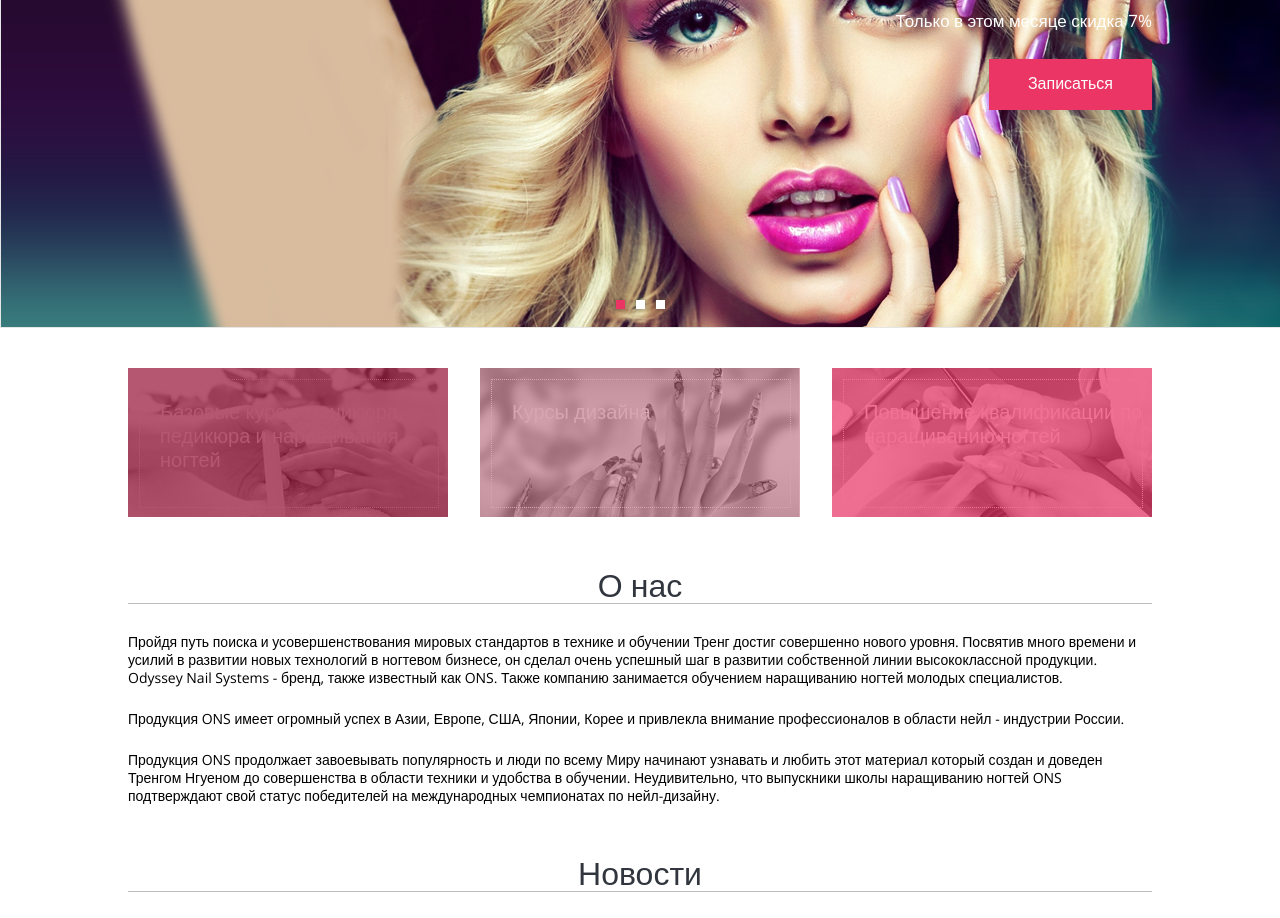
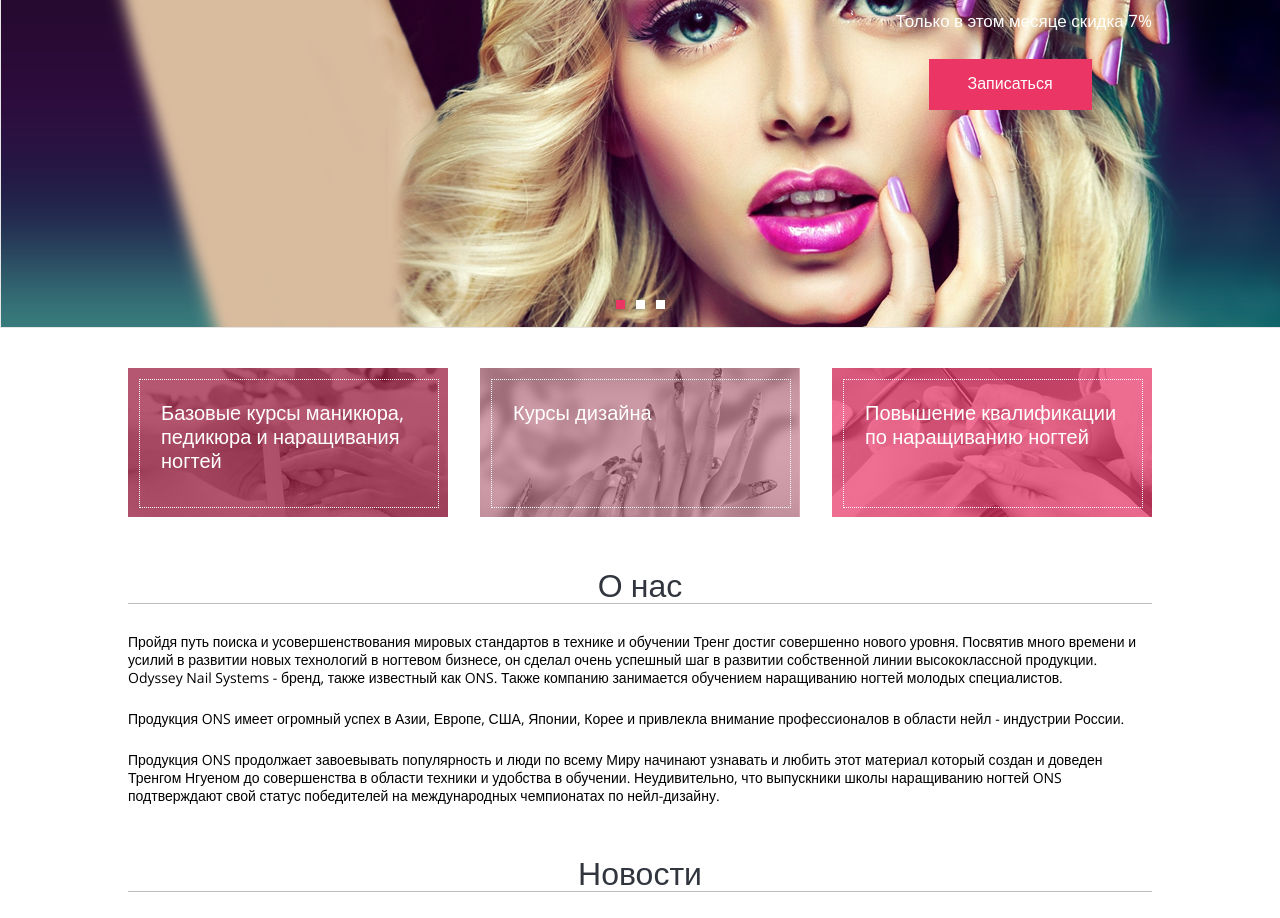
Before and after one commit to Mikhnova-Tetiana/nailsprof, a plain HTML site: page index.html in a window 1280 px wide. Shown: the part 377-1295 px from the top of the page. Drawn offline with nearby package versions, Linux system fonts and the light colour scheme.

Commit message:
commit_2

```diff
--- a/index.html
+++ b/index.html
@@ -11,8 +11,8 @@
       <header>
         <div class="contacts">
           <div class="phones">
-            <p>8 (965) 266-0-266</p>
-            <p>8 (495) 665-32-62</p>
+            <a href="tel:8 (965) 266-0-266">8 (965) 266-0-266</a>
+            <a href="tel:8 (495) 665-32-62">8 (495) 665-32-62</a>
             <span>Обратный звонок</span>
           </div>
           <div class="logo">
@@ -53,10 +53,12 @@
     </div>
     <div class="slider">
       <div class="wrapper">
+        <div class="title_wrapper">
           <h2>Новые курсы</h2>
           <h3>по наращиванию ногтей</h3>
           <h4>Только в этом месяце скидка 7%</h4>
-        <a class="button" href="#">Записаться</a>
+          <div class="button"><a href="#">Записаться</a></div>
+        </div>
         <ul>
           <li><a class="active" href="#"></a></li>
           <li><a href="#"></a></li>
@@ -66,14 +68,26 @@
     </div>
     <main>
       <div class="main_content">
-        <div class="main_item_1 main_item">
+        <div class="content content_1">
+          <div class="main_item main_item_1">
+            <div class="main_border">
               <h3>Базовые курсы маникюра, педикюра и наращивания ногтей</h3>
             </div>
-        <div class="main_item_2 main_item">
+          </div>
+        </div>
+        <div class="content content_2">
+          <div class="main_item main_item_2">
+            <div class="main_border">
               <h3>Курсы дизайна</h3>
             </div>
-        <div class="main_item_3 main_item">
+          </div>
+        </div>
+        <div class="content content_3">
+          <div class="main_item main_item_3">
+            <div class="main_border">
               <h3>Повышение квалификации по наращиванию ногтей</h3>
+            </div>
+          </div>
         </div>
       </div>
       <h4>О нас</h4>
@@ -141,8 +155,8 @@
         </div>
         <div class="contacts">
           <div class="phones">
-            <p>8 (965) 266-0-266</p>
-            <p>8 (495) 665-32-62</p>
+            <a href="tel:8 (965) 266-0-266">8 (965) 266-0-266</a>
+            <a href="tel:8 (495) 665-32-62">8 (495) 665-32-62</a>
             <span>Обратный звонок</span>
           </div>
           <div class="logo">
--- a/style/style.css
+++ b/style/style.css
@@ -167,9 +167,10 @@ header {
 .phones {
   padding: 4px 0 0 0;
   text-align: center;
+  display: flex;
+  flex-direction: column;
 }
-.phones p {
-  flex: 0 0 145px;
+.phones a {
   font: 1.125rem/1.25rem "Open Sans", sans-serif;
   background: linear-gradient(to right, #9f9f9f 40%, #ffffff 40%);
   background-clip: text;
@@ -287,6 +288,7 @@ nav {
   font: 400 0.875rem/1rem "Open Sans", sans-serif;
   padding: 15px 10px;
   width: 138px;
+  transition: background-color 0.4s ease-in-out;
 }
 .dropdown_menu li a:hover {
   background-color: #2c323e;
@@ -306,6 +308,8 @@ nav {
   margin: 0 auto;
   width: 1024px;
   text-align: right;
+  display: flex;
+  justify-content: flex-end;
 }
 .slider h2 {
   color: #ea3565;
@@ -326,12 +330,11 @@ nav {
   line-height: 1rem;
   margin: 16px 0 30px 0;
 }
-/* .button {
-  display: inline-block;
-  background-color: #ea3565;
-  border: 1px solid #ea3565;
-} */
 .button {
+  display: flex;
+  justify-content: center;
+}
+.button a {
   display: inline-block;
   color: #ffffff;
   font-size: 1rem;
@@ -375,53 +378,50 @@ main {
   display: flex;
   justify-content: space-between;
 }
-.main_item {
+.content {
   position: relative;
   flex: 0 0 320px;
   height: 149px;
   background: url("../image/sprites_2.png");
 }
-.main_item_1 {
+.content_1 {
   background-position: -10px -10px;
 }
-.main_item_2 {
+.content_2 {
   background-position: -350px -10px;
 }
-.main_item_3 {
+.content_3 {
   background-position: -10px -179px;
 }
-.main_item:before {
+.main_item {
+  position: absolute;
+  height: 100%;
+  width: 100%;
+  top: 0;
+  left: 0;
+}
+.main_item_1 {
+  background-color: rgba(152, 17, 53, 0.7);
+}
+.main_item_2 {
+  background-color: rgba(176, 74, 101, 0.5);
+}
+.main_item_3 {
+  background-color: rgba(234, 53, 102, 0.7);
+}
+.main_border {
   position: absolute;
   top: 11px;
   left: 11px;
   width: 298px;
   height: 127px;
-  content: "";
   border: 1px dotted #ffffff;
-}
-.main_item:after {
-  position: absolute;
-  top: 0;
-  left: 0;
-  width: 320px;
-  height: 149px;
-  content: "";
-}
-.main_item_1:after {
-  background-color: rgba(152, 17, 53, 0.7);
-}
-.main_item_2:after {
-  background-color: rgba(176, 74, 101, 0.5);
-}
-.main_item_3:after {
-  background-color: rgba(234, 53, 102, 0.7);
 }
 main h3 {
   color: #ffffff;
   font-size: 1.25rem;
   line-height: 1.5rem;
-  margin-top: 32px;
-  margin-left: 32px;
+  margin: 21px;
 }
 main h4 {
   margin: 60px 0 29px 0;
```
Lines whose indentation alone changed are shown as unchanged.
